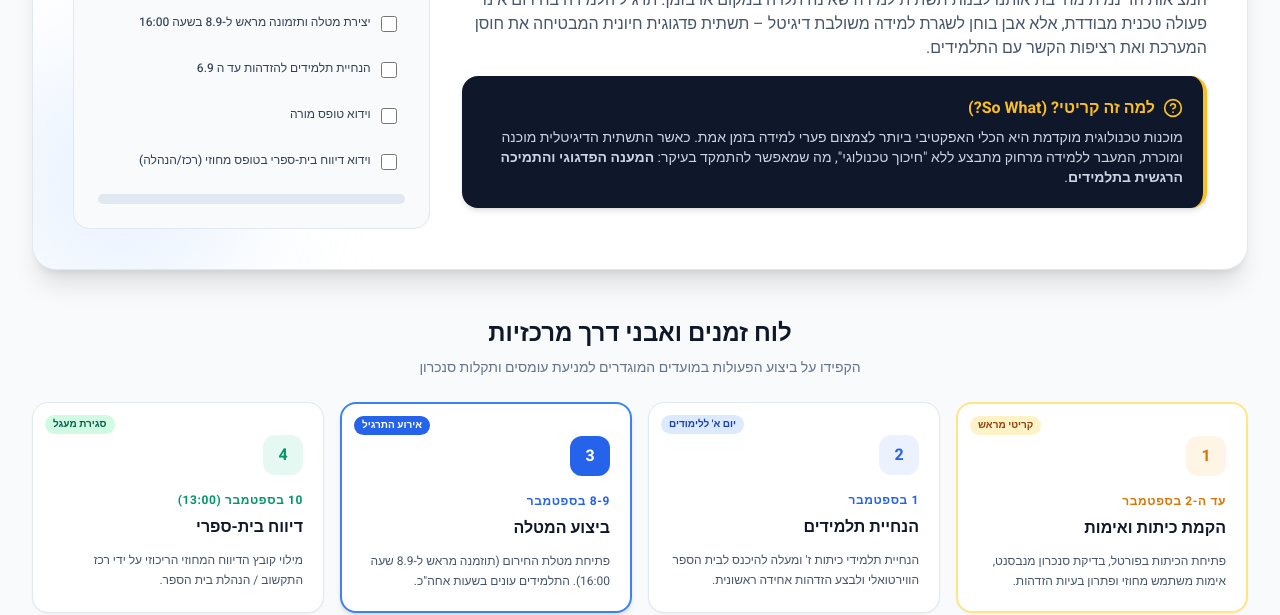
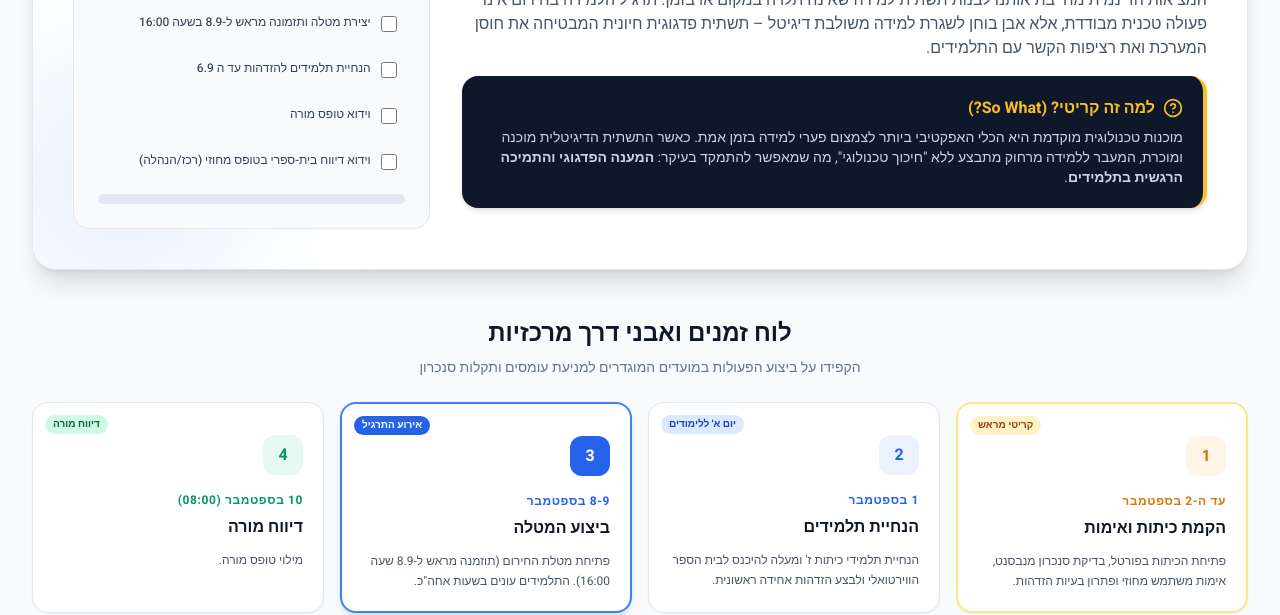
Before and after one commit to 1001991146-eng/TargitTashpaz, a plain HTML site: page index.html in a window 1280 px wide. Shown: the part 363-978 px from the top of the page. Drawn offline with nearby package versions, Linux system fonts and the light colour scheme.

Commit message:
Update index.html

```diff
--- a/index.html
+++ b/index.html
@@ -220,8 +220,20 @@
                         פתיחת מטלת החירום (תוזמנה מראש ל-8.9 שעה 16:00). התלמידים עונים בשעות אחה"כ.
                     </p>
                 </div>
+                    <!-- Milestone 4 -->
+                <div class="bg-white p-5 rounded-2xl border border-slate-200 shadow-sm relative space-y-3 hover:shadow-md transition">
+                    <span class="absolute top-3 left-3 bg-emerald-100 text-emerald-800 text-[10px] font-bold px-2 py-0.5 rounded-full">דיווח מורה</span>
+                    <div class="w-10 h-10 rounded-xl bg-emerald-500/10 text-emerald-600 flex items-center justify-center font-bold">4</div>
+                    <div>
+                        <span class="text-xs font-bold text-emerald-600 uppercase tracking-wider">10 בספטמבר (08:00)</span>
+                        <h3 class="font-bold text-slate-900 text-base mt-1">דיווח מורה</h3>
+                    </div>
+                    <p class="text-xs text-slate-600 leading-relaxed">
+                        מילוי טופס מורה.
+                    </p>
+                </div>
 
-                <!-- Milestone 4 -->
+                <!-- Milestone 5 -->
                 <div class="bg-white p-5 rounded-2xl border border-slate-200 shadow-sm relative space-y-3 hover:shadow-md transition">
                     <span class="absolute top-3 left-3 bg-emerald-100 text-emerald-800 text-[10px] font-bold px-2 py-0.5 rounded-full">סגירת מעגל</span>
                     <div class="w-10 h-10 rounded-xl bg-emerald-500/10 text-emerald-600 flex items-center justify-center font-bold">4</div>
```
